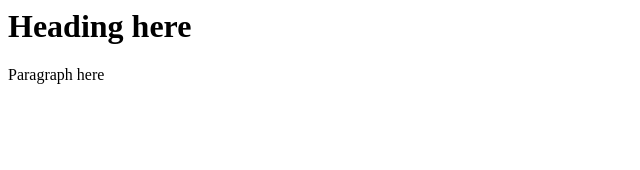
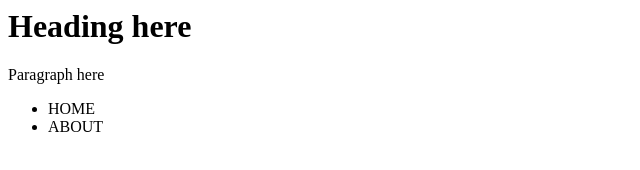
Before and after one commit to anshikapatel21/M27b, a plain HTML site: page index.html in a window 1280 px wide. Shown: the whole page, without its empty margins (0-640 px from the left). Drawn offline with Linux system fonts and the light colour scheme.

Commit message:
index: li ui added

```diff
--- a/index.html
+++ b/index.html
@@ -2,5 +2,9 @@
     <body>
         <h1>Heading here</h1>
         <p>Paragraph here</p>
+        <ul>
+            <li>HOME</li>
+            <li>ABOUT</li>
+        </ul>
     </body>
 </html>
```
